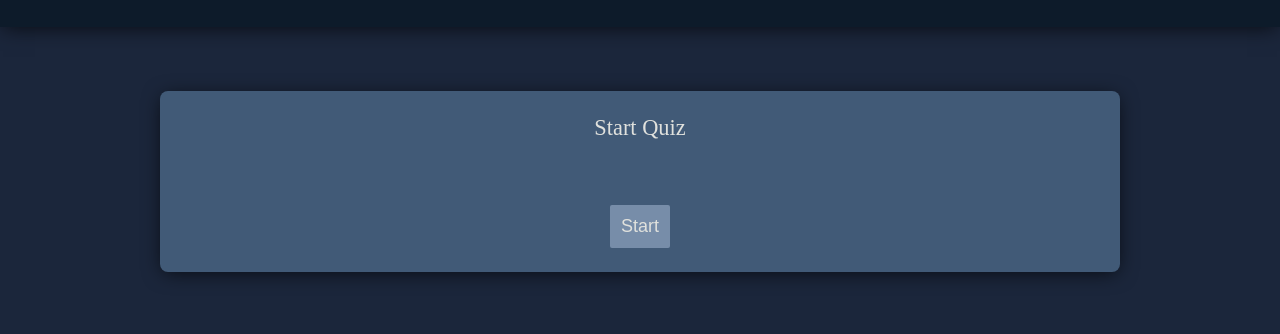
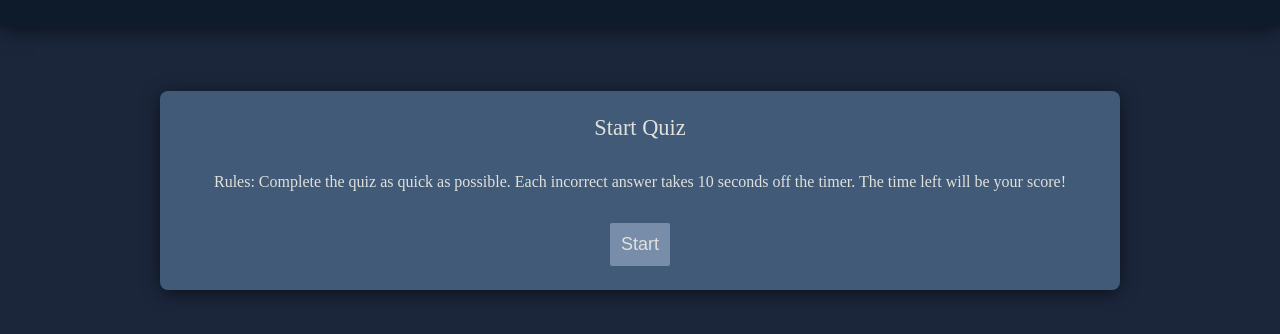
Before and after one commit to waustin45/coding-quiz-game, a plain HTML site: page index.html in a window 1280 px wide. Shown: the part 96-430 px from the top of the page. Drawn offline with Linux system fonts and the light colour scheme.

Commit message:
commit css changes

```diff
--- a/app.js
+++ b/app.js
@@ -61,6 +61,7 @@ function setTime () {
 
 }
 questionOutput.textContent = "Start Quiz"
+answersOutput.textContent = "Rules: Complete the quiz as quick as possible. Each incorrect answer takes 10 seconds off the timer. The time left will be your score!"
 function showQuestion () {
     btnAnswer.classList.add("hidden")
     question++
--- a/style.css
+++ b/style.css
@@ -61,6 +61,7 @@ main {
     gap: 1rem;
     justify-content: center;
     align-items: center;
+    color: var(--offWhite);
 }
 button {
     cursor: pointer;
```
